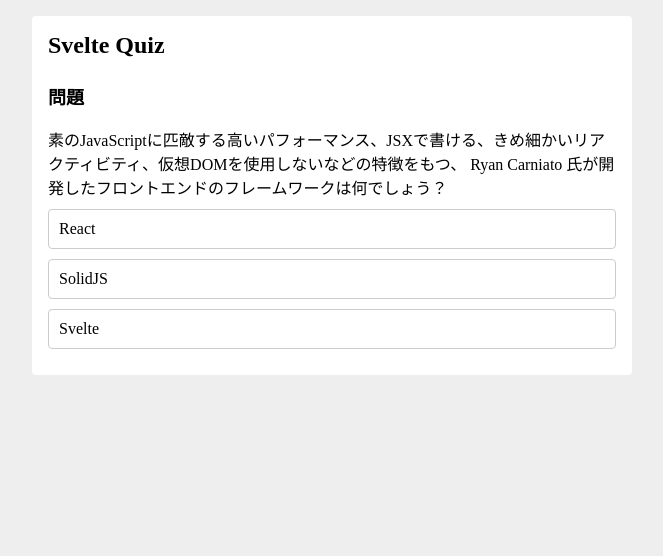
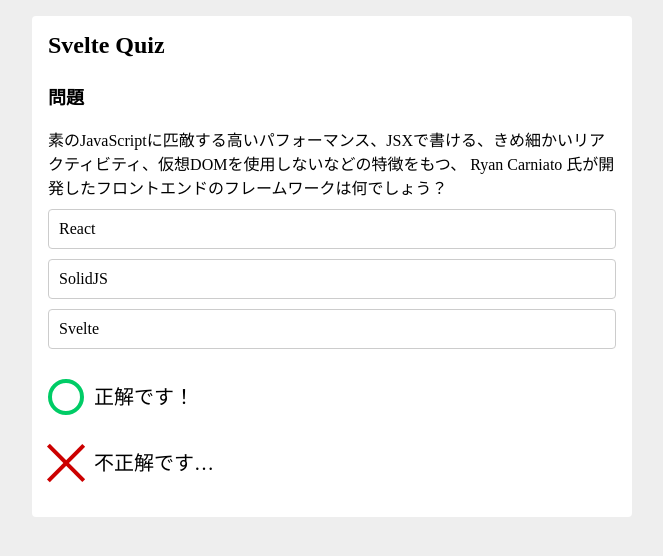
Before and after one commit to yuto-ono/svelte-quiz, a Svelte app: page / in a window 1280 px wide. Shown: the top 556 px of the page, without its empty margins (308-971 px from the left). Built offline with nearby package versions, Linux system fonts and the light colour scheme.

Commit message:
create Result

```diff
--- a/src/App.svelte
+++ b/src/App.svelte
@@ -1,5 +1,6 @@
 <script lang="ts">
   import Choices from "./Choices.svelte"
+  import Result from "./Result.svelte"
 
   const questionText =
     "素のJavaScriptに匹敵する高いパフォーマンス、JSXで書ける、きめ細かいリアクティビティ、仮想DOMを使用しないなどの特徴をもつ、 Ryan Carniato 氏が開発したフロントエンドのフレームワークは何でしょう？"
@@ -17,6 +18,8 @@
   <h2 class="heading">問題</h2>
   <p class="question">{questionText}</p>
   <Choices {choices} />
+  <Result isCorrect />
+  <Result isCorrect={false} />
 </main>
 
 <style lang="scss">
--- /dev/null
+++ b/src/Result.svelte
@@ -0,0 +1,48 @@
+<script lang="ts">
+  export let isCorrect: boolean
+</script>
+
+<p class="result">
+  <i class="icon {isCorrect ? 'correct' : 'incorrect'}" />
+  {isCorrect ? "正解です！" : "不正解です…"}
+</p>
+
+<style lang="scss">
+  .result {
+    display: flex;
+    align-items: center;
+    margin-top: 30px;
+    margin-bottom: 20px;
+    font-size: 20px;
+    line-height: 1;
+  }
+  .icon {
+    position: relative;
+    display: block;
+    width: 36px;
+    height: 36px;
+    margin-right: 10px;
+    &.correct {
+      border-radius: 50%;
+      border: 4px solid #0c6;
+    }
+    &.incorrect {
+      &::before,
+      &::after {
+        content: "";
+        position: absolute;
+        top: calc(50% - 2px);
+        left: -20%;
+        width: 140%;
+        height: 4px;
+        background-color: #c00;
+      }
+      &::before {
+        transform: rotate(45deg);
+      }
+      &::after {
+        transform: rotate(-45deg);
+      }
+    }
+  }
+</style>
```
